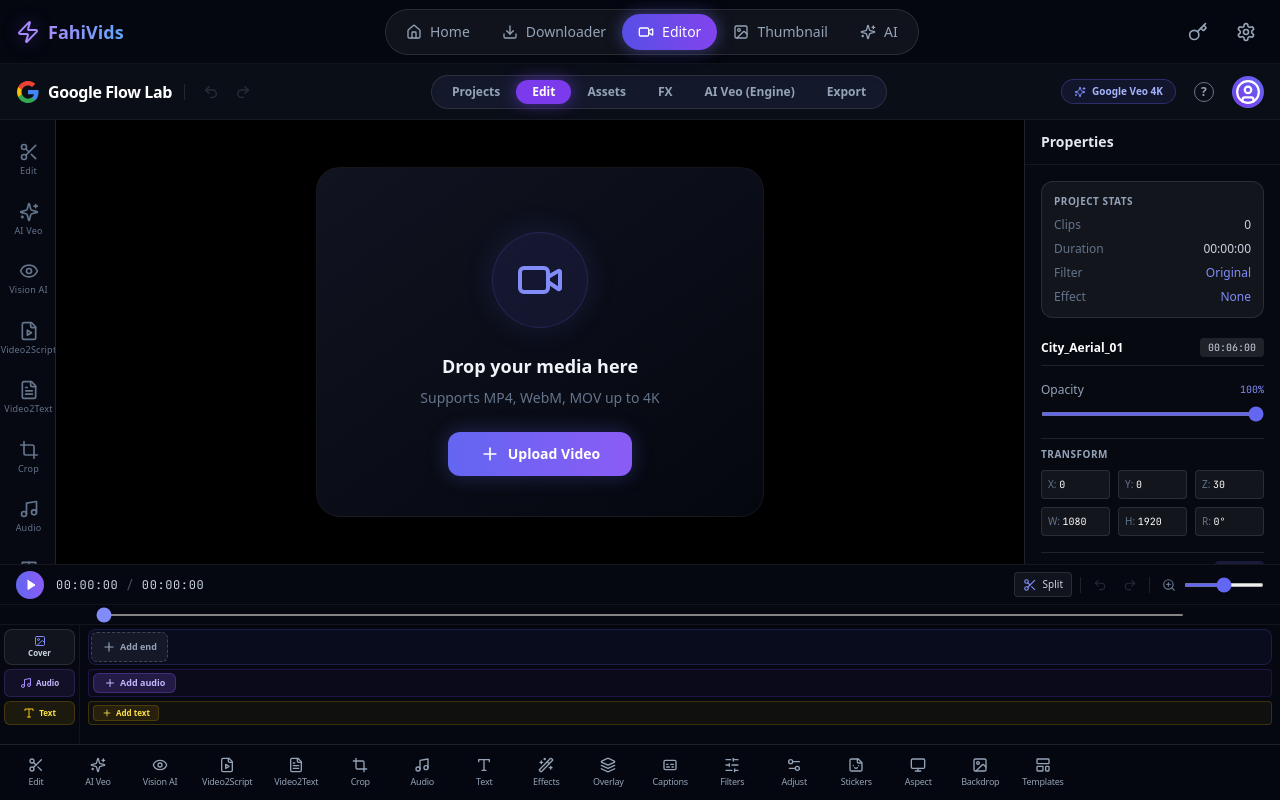
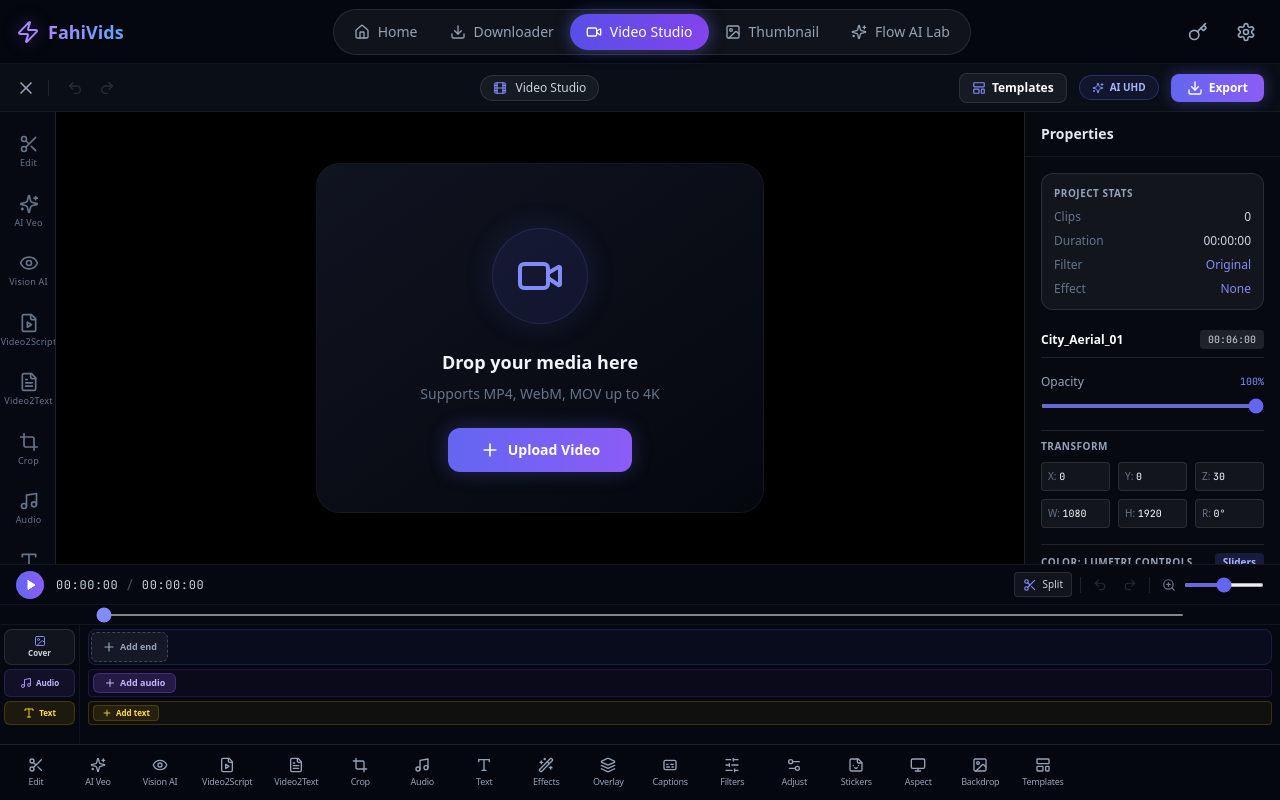
Before and after one commit to khondokartowsif171/Fahi-Videos-2.5V, a Next.js app: page / in a window 1280 px wide. Both pictures are taken after a click on the button "Open Video Editor". Built offline with nearby package versions, Linux system fonts and the light colour scheme.

Commit message:
refactor: clean studio separation of Video Studio Editor and Google Flow AI Lab with 100% mobile responsiveness audit

```diff
--- a/app/page.tsx
+++ b/app/page.tsx
@@ -16,6 +16,8 @@
   video: 'editor',
   downloader: 'downloader',
   editor: 'editor',
+  ai: 'ai',
+  flowlab: 'ai',
 };
 
 export default function Page() {
--- a/components/CreatorAi.tsx
+++ b/components/CreatorAi.tsx
@@ -702,9 +702,54 @@
   };
 
   return (
-    <div className="grid grid-cols-1 xl:grid-cols-12 gap-8 pb-24 md:pb-6 min-h-[calc(100vh-140px)] items-stretch">
-
-      {/* Workspace Selector Panel */}
+    <div className="space-y-6 pb-24 md:pb-6">
+      {/* Top Google Flow Lab Header Banner */}
+      <div className="flex flex-wrap items-center justify-between p-4 rounded-3xl bg-[#0B0F19]/90 border border-white/10 shadow-2xl backdrop-blur-xl gap-4">
+         <div className="flex items-center space-x-3">
+             <div className="w-10 h-10 rounded-2xl bg-gradient-to-tr from-violet-600 to-indigo-600 p-0.5 shadow-lg shadow-violet-500/30 flex items-center justify-center">
+                <svg className="w-6 h-6" viewBox="0 0 24 24">
+                  <path fill="#4285F4" d="M22.56 12.25c0-.78-.07-1.53-.2-2.25H12v4.26h5.92c-.26 1.37-1.04 2.53-2.21 3.31v2.77h3.57c2.08-1.92 3.28-4.74 3.28-8.09z"/>
+                  <path fill="#34A853" d="M12 23c2.97 0 5.46-.98 7.28-2.66l-3.57-2.77c-.98.66-2.23 1.06-3.71 1.06-2.86 0-5.29-1.93-6.16-4.53H2.18v2.84C3.99 20.53 7.7 23 12 23z"/>
+                  <path fill="#FBBC05" d="M5.84 14.09c-.22-.66-.35-1.36-.35-2.09s.13-1.43.35-2.09V7.06H2.18C1.43 8.55 1 10.22 1 12s.43 3.45 1.18 4.94l2.85-2.22.81-.63z"/>
+                  <path fill="#EA4335" d="M12 5.38c1.62 0 3.06.56 4.21 1.64l3.15-3.15C17.45 2.09 14.97 1 12 1 7.7 1 3.99 3.47 2.18 7.06l3.66 2.84c.87-2.6 3.3-4.52 6.16-4.52z"/>
+                </svg>
+             </div>
+             <div>
+                <h2 className="text-white font-extrabold text-lg flex items-center space-x-2">
+                   <span>Google Flow Lab AI Suite</span>
+                   <span className="text-[10px] bg-violet-500/20 text-violet-300 border border-violet-500/30 px-2 py-0.5 rounded-full font-mono">Veo 2 & Gemini 3.5</span>
+                </h2>
+                <p className="text-xs text-slate-400">Google-powered media generation and intellectual analysis tools.</p>
+             </div>
+         </div>
+
+         {/* Capsule Quick Navigation */}
+         <div className="flex items-center p-1 bg-black/50 border border-white/10 rounded-full overflow-x-auto max-w-full">
+            {[
+              { id: "video", label: "Veo 2 Video" },
+              { id: "chat", label: "Gemini Chat" },
+              { id: "image", label: "Imagen 3" },
+              { id: "music", label: "Lyria Music" },
+              { id: "transcribe", label: "Voice/Audio" },
+              { id: "analytics", label: "Vision Intel" }
+            ].map(tab => (
+              <button
+                key={tab.id}
+                onClick={() => setActiveWorkspace(tab.id as any)}
+                className={`px-3.5 py-1.5 rounded-full text-xs font-bold whitespace-nowrap transition-all ${
+                  activeWorkspace === tab.id
+                    ? "bg-gradient-to-r from-violet-600 to-indigo-600 text-white shadow-lg shadow-violet-500/30"
+                    : "text-slate-400 hover:text-white"
+                }`}
+              >
+                 {tab.label}
+              </button>
+            ))}
+         </div>
+      </div>
+
+      <div className="grid grid-cols-1 xl:grid-cols-12 gap-8 items-stretch">
+        {/* Workspace Selector Panel */}
       <div className="xl:col-span-3 flex flex-col space-y-4">
         <div className="rounded-3xl border border-white/[0.06] bg-[#111115]/90 backdrop-blur-md p-6 flex flex-col h-full justify-between shadow-[0_12px_40px_-15px_rgba(0,0,0,0.7)] group">
           <div>
@@ -1787,5 +1832,6 @@
 
       </div>
     </div>
+    </div>
   );
 }
--- a/components/Navbar.tsx
+++ b/components/Navbar.tsx
@@ -14,9 +14,9 @@
 const tabs = [
   { id: 'home', label: 'Home', icon: House },
   { id: 'downloader', label: 'Downloader', icon: Download },
-  { id: 'editor', label: 'Editor', icon: Video },
+  { id: 'editor', label: 'Video Studio', icon: Video },
   { id: 'thumbnail', label: 'Thumbnail', icon: ImageIcon },
-  { id: 'ai', label: 'AI', icon: Sparkles },
+  { id: 'ai', label: 'Flow AI Lab', icon: Sparkles },
 ];
 
 export default function Navbar({ activeTab, setActiveTab }: NavbarProps) {
--- a/components/VideoEditor.tsx
+++ b/components/VideoEditor.tsx
@@ -1478,23 +1478,19 @@
   return (
     <div className="flex flex-col h-[100dvh] md:h-[calc(100vh-64px)] font-sans antialiased overflow-hidden bg-[#050810] text-[#F1F5F9] selection:bg-indigo-500/30">
 
-      {/* Top Professional Header (100% Matching Google Flow Lab in Screenshot) */}
-      <div className="flex items-center justify-between px-4 h-14 shrink-0 z-30 border-b bg-[#0B0F19]/95 backdrop-blur-xl border-white/5">
-          {/* Left: Google Flow Lab Branding & Undo/Redo */}
+      {/* Top Professional Header (Video Studio NLE) */}
+      <div className="flex items-center justify-between px-4 h-12 shrink-0 z-30 border-b bg-[#0B0F19]/95 backdrop-blur-xl border-white/5">
+          {/* Left: Branding & Undo/Redo */}
           <div className="flex items-center space-x-3">
-              <div className="flex items-center space-x-2 cursor-pointer" onClick={() => setFlowLabTab("edit")}>
-                <svg className="w-6 h-6" viewBox="0 0 24 24">
-                  <path fill="#4285F4" d="M22.56 12.25c0-.78-.07-1.53-.2-2.25H12v4.26h5.92c-.26 1.37-1.04 2.53-2.21 3.31v2.77h3.57c2.08-1.92 3.28-4.74 3.28-8.09z"/>
-                  <path fill="#34A853" d="M12 23c2.97 0 5.46-.98 7.28-2.66l-3.57-2.77c-.98.66-2.23 1.06-3.71 1.06-2.86 0-5.29-1.93-6.16-4.53H2.18v2.84C3.99 20.53 7.7 23 12 23z"/>
-                  <path fill="#FBBC05" d="M5.84 14.09c-.22-.66-.35-1.36-.35-2.09s.13-1.43.35-2.09V7.06H2.18C1.43 8.55 1 10.22 1 12s.43 3.45 1.18 4.94l2.85-2.22.81-.63z"/>
-                  <path fill="#EA4335" d="M12 5.38c1.62 0 3.06.56 4.21 1.64l3.15-3.15C17.45 2.09 14.97 1 12 1 7.7 1 3.99 3.47 2.18 7.06l3.66 2.84c.87-2.6 3.3-4.52 6.16-4.52z"/>
-                </svg>
-                <span className="font-bold text-base tracking-tight text-white">Google Flow Lab</span>
-              </div>
-
-              <div className="h-4 w-px bg-white/10 hidden sm:block" />
-
-              <div className="hidden sm:flex items-center space-x-1">
+              <button
+                onClick={() => setVideoClips([])}
+                className="text-slate-400 hover:text-slate-200 transition-colors"
+                title="Close Project"
+              >
+                  <X className="w-5 h-5" />
+              </button>
+              <div className="h-4 w-px bg-white/10" />
+              <div className="flex items-center space-x-1">
                 <button
                   onClick={undo}
                   disabled={!canUndo}
@@ -1514,51 +1510,36 @@
               </div>
           </div>
 
-          {/* Center: Google Flow Lab Floating Capsule Navigation */}
-          <div className="flex items-center p-1 bg-[#13192A] border border-white/10 rounded-full shadow-inner">
-             {[
-               { id: "projects", label: "Projects" },
-               { id: "edit", label: "Edit" },
-               { id: "assets", label: "Assets" },
-               { id: "fx", label: "FX" },
-               { id: "ai_veo", label: "AI Veo (Engine)" },
-               { id: "export", label: "Export" }
-             ].map((t) => {
-               const isActive = flowLabTab === t.id;
-               return (
-                 <button
-                   key={t.id}
-                   onClick={() => {
-                     setFlowLabTab(t.id as any);
-                     if (t.id === "export") setShowExportModal(true);
-                     if (t.id === "ai_veo") setActiveTool("ai_veo");
-                   }}
-                   className={`px-4 py-1 text-xs font-bold rounded-full transition-all ${
-                     isActive
-                       ? "bg-[#7C3AED] text-white shadow-[0_0_16px_rgba(124,58,237,0.6)]"
-                       : "text-slate-400 hover:text-white"
-                   }`}
-                 >
-                   {t.label}
-                 </button>
-               );
-             })}
+          {/* Center: Title Badge */}
+          <div className="flex items-center justify-center flex-1">
+             <div className="flex items-center space-x-2 bg-white/5 border border-white/10 px-3 py-1 rounded-full">
+                 <Film className="w-3.5 h-3.5 text-indigo-400" />
+                 <span className="text-xs font-medium text-slate-300">Video Studio</span>
+             </div>
           </div>
 
-          {/* Right: Help & User Profile */}
+          {/* Right: Actions */}
           <div className="flex items-center space-x-3">
-              <div className="hidden lg:flex items-center space-x-1.5 px-3 py-1 rounded-full text-[10px] font-bold border bg-indigo-500/10 border-indigo-500/30 text-indigo-300">
+              <button
+                onClick={() => setActiveTool("templates")}
+                className="hidden sm:flex items-center space-x-1.5 px-3 py-1.5 rounded-lg text-xs font-bold border bg-white/5 hover:bg-white/10 text-white border-white/10 transition-colors"
+              >
+                  <LayoutTemplate className="w-3.5 h-3.5 text-indigo-400" />
+                  <span>Templates</span>
+              </button>
+
+              <div className="flex items-center space-x-1.5 px-3 py-1 rounded-full text-[10px] font-bold border bg-indigo-500/10 border-indigo-500/30 text-indigo-300">
                   <Sparkles className="w-3 h-3 text-indigo-400" />
-                  <span>Google Veo 4K</span>
+                  <span>AI UHD</span>
               </div>
 
-              <button className="p-1.5 rounded-full text-slate-400 hover:text-white hover:bg-white/10 transition-colors">
-                <span className="text-xs font-bold border border-slate-500 rounded-full w-5 h-5 flex items-center justify-center">?</span>
+              <button
+                onClick={() => setShowExportModal(true)}
+                className="bg-gradient-to-r from-indigo-500 to-violet-500 hover:from-indigo-400 hover:to-violet-400 text-white px-4 py-1.5 rounded-lg text-xs font-bold flex items-center shadow-[0_0_15px_rgba(99,102,241,0.4)] transition-all"
+              >
+                  <Download className="w-4 h-4 mr-1.5" />
+                  Export
               </button>
-
-              <div className="w-8 h-8 rounded-full border border-indigo-500/50 bg-gradient-to-tr from-violet-600 to-indigo-500 p-0.5 overflow-hidden flex items-center justify-center">
-                <UserCircle className="w-full h-full text-white" />
-              </div>
           </div>
       </div>
 
```
